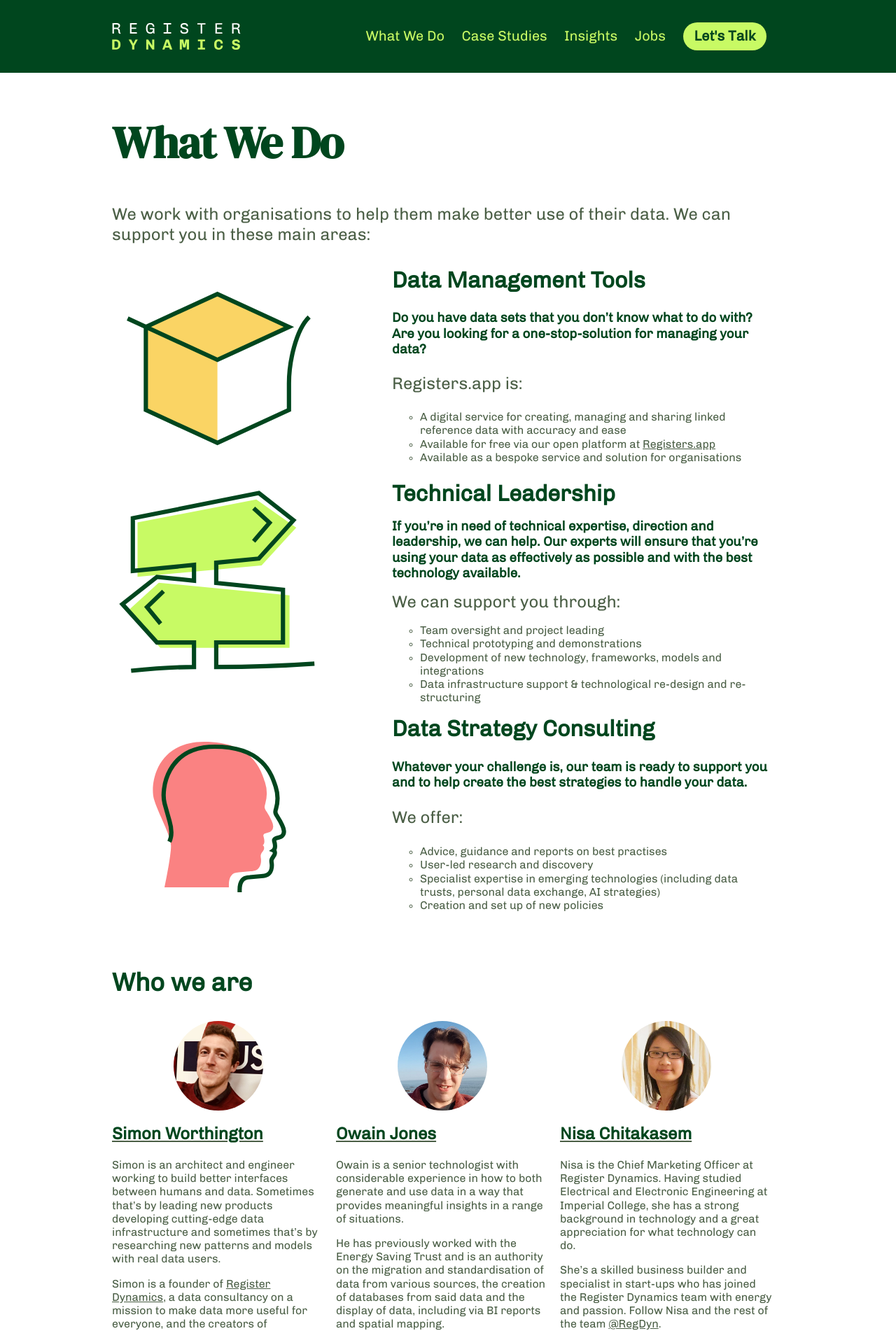
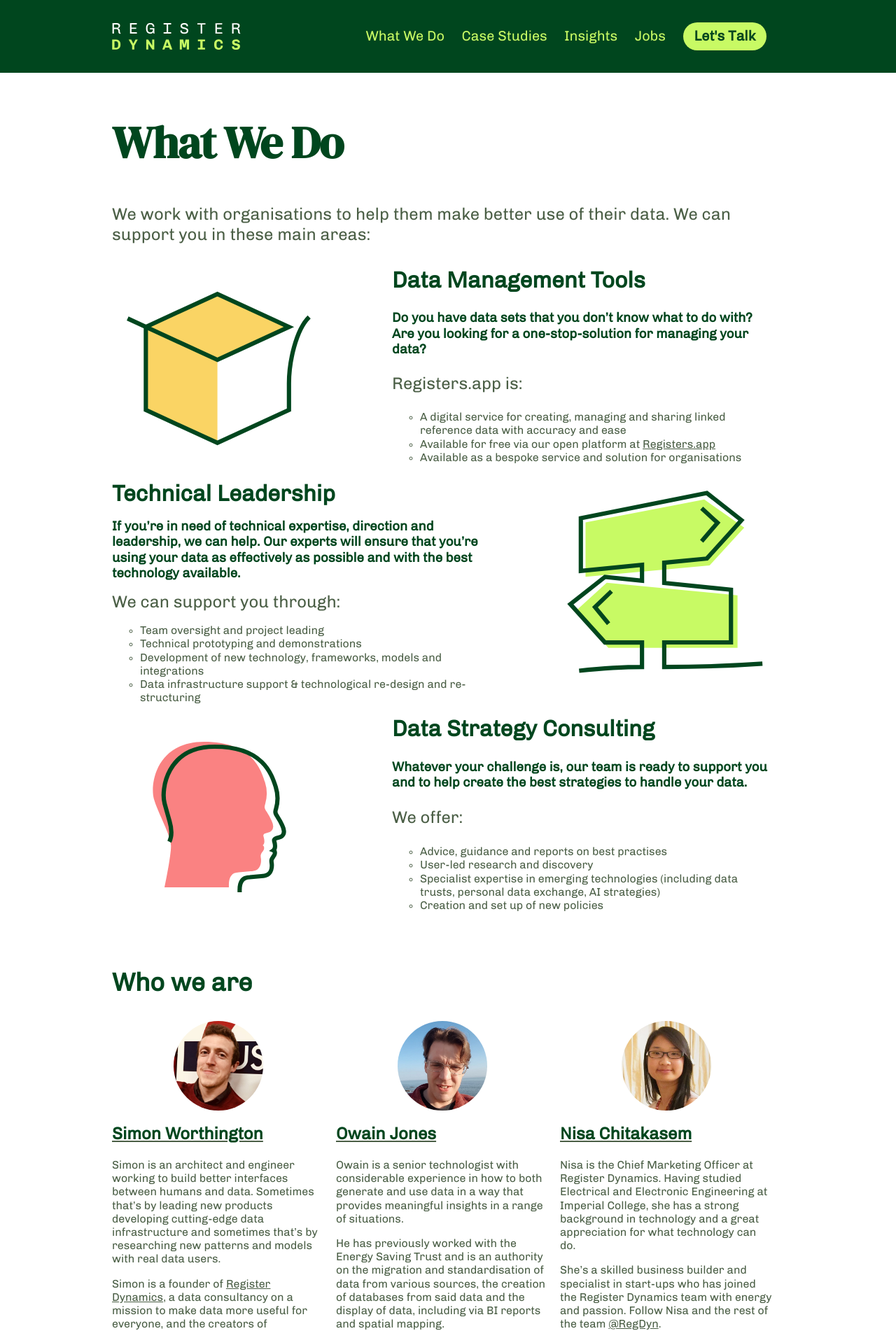
Before and after one commit to register-dynamics/register-dynamics.co.uk, a Jekyll site: the page built from what-we-do/index.html, in a window 1280 px wide. Shown: the top 1902 px of the page at 70% size. Built offline with Jekyll 4.4.1, drawn with Linux system fonts in a browser that asks for light colours; some web fonts are replaced; comment, search, counter and statistics services are not loaded.

Commit message:
Fix alternating lists.

```diff
--- a/_includes/service.html
+++ b/_includes/service.html
@@ -1 +1 @@
-{% include post.html post=include.post classes='alternating' %}
+{% include post.html post=include.post %}
--- a/css/the.scss
+++ b/css/the.scss
@@ -539,11 +539,9 @@
   background-color: $LIGHT_GREEN;
 }
 
-.alternating {
+.alternating, [data-image-mode=alternating] > li > * {
   @include grid();
   font-size: 1rem;
-
-  $IMG_WIDTH: 4;
 
   > * {
     margin: 0;
@@ -554,6 +552,14 @@
     grid-row: 1 / span 4;
   }
 
+  p:first-of-type {
+    font-size: 1.5rem;
+  }
+}
+
+.alternating, [data-image-mode=alternating] > li {
+  $IMG_WIDTH: 4;
+
   &:nth-of-type(odd) {
     *   { grid-column: #{$IMG_WIDTH + 2} / -1; }
     img { grid-column: 1 / span #{$IMG_WIDTH}; }
@@ -562,10 +568,6 @@
   &:nth-of-type(even) {
     *   { grid-column: 1 / -#{$IMG_WIDTH + 2}; }
     img { grid-column: span #{$IMG_WIDTH} / -1; }
-  }
-
-  p:first-of-type {
-    font-size: 1.5rem;
   }
 }
 
--- a/what-we-do/index.html
+++ b/what-we-do/index.html
@@ -10,6 +10,7 @@
 - template: listing
   source: services
   columns: 1
+  image_mode: alternating
 - template: heading
   text: Who we are
 - template: listing
```
Also changed, not shown: .forestry/front_matter/templates/grid-options.yml.
